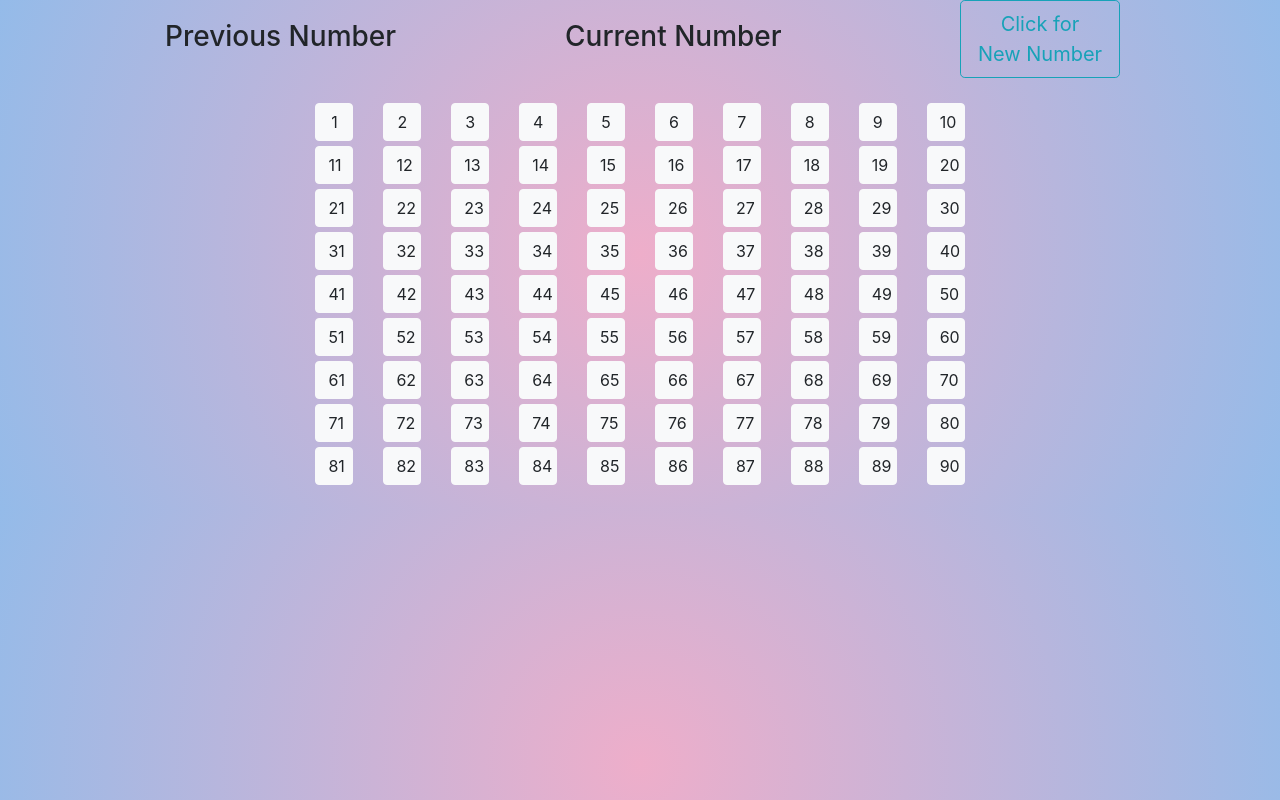
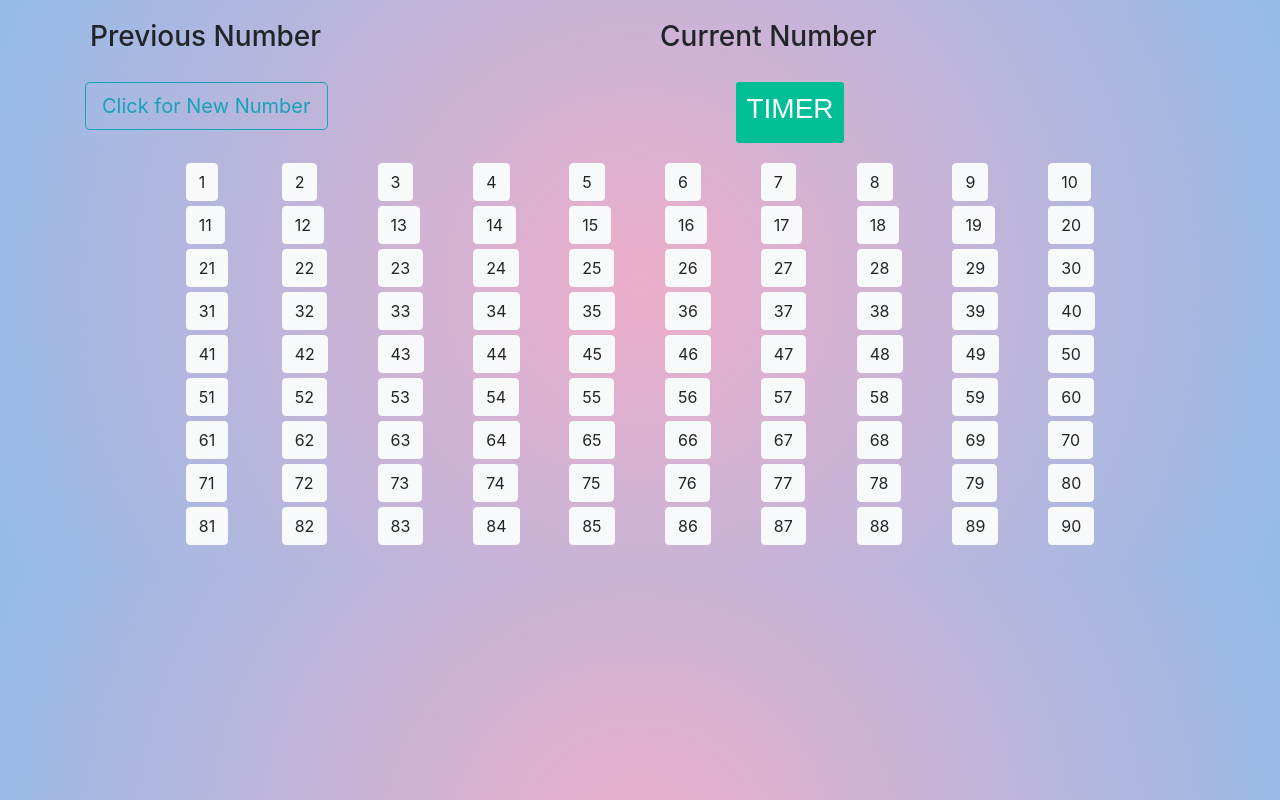
Before and after one commit to aadijain725/Tambola, a plain HTML site: page game.html in a window 1280 px wide. Drawn offline with nearby package versions, Linux system fonts and the light colour scheme.

Commit message:
Added timer and made respnsive

```diff
--- a/css/game.css
+++ b/css/game.css
@@ -19,3 +19,31 @@ img {
 button {
     margin-bottom: 5px;
 }
+
+.clock {
+    padding: 15px;
+    border-radius: 3px;
+    background: #00816A;
+    display: inline-block;
+}
+
+.small-text{
+    padding-top: 5px;
+    font-size: 16px;
+}
+
+#clockdiv{
+    font-family: sans-serif;
+    color: #fff;
+    display: inline-block;
+    font-weight: 100;
+    text-align: center;
+    font-size: 30px;
+}
+
+#clockdiv > div{
+    padding: 10px;
+    border-radius: 3px;
+    background: #00BF96;
+    display: inline-block;
+}
--- a/game.html
+++ b/game.html
@@ -8,7 +8,7 @@
     <link rel="stylesheet" href="css/game.css">
 </head>
 <body>
-    <div class="container-lg">
+    <div class="container">
 <!--        <div class="row justify-content-md-center">-->
 <!--            <div class="col-8" id="current-image">-->
 <!--                <p id="text">-->
@@ -18,25 +18,32 @@
 <!--            </div>-->
 <!--        </div>-->
         <div class="row justify-content-center">
-            <div class="col-lg-4 justify-content-center" id="prev-image">
-                <h3 class="red"> Previous Number </h3>
+<!--            <div class="col-xl-12 justify-content-center">-->
+
+                <div class="col justify-content-center" id="prev-image">
+                    <h3 class="red"> Previous Number </h3>
+                </div>
+                <div class="col justify-content-center" id="curr-image">
+                    <h3 class="red"> Current Number </h3>
+                </div>
+<!--            </div>-->
+        </div>
+        <div class="row justify-content-center">
+            <div class="col">
+                <button class="btn btn-outline-info btn-lg" id="button"> Click for New Number </button>
             </div>
-
-            <div class="col-lg-4 justify-content-center" id="curr-image">
-                <h3 class="red"> Current Number </h3>
-            </div>
-            <div class="col-2 align-content-between">
-                <button class="btn btn-outline-info btn-lg btn-block" id="button"> Click for New Number </button>
-            </div>
-        </div>
-
-        <div class="row justify-content-center">
-            <div class="col-lg-9 justify-content-center">
-                <div class="justify-content-center" id="board-container">
+            <div class="col">
+                <div class="col-6" id="clockdiv">
+                    <div class="small-text" >
+                        <h3 id ="second-span">TIMER</h3>
+                    </div>
                 </div>
             </div>
         </div>
-
+        <div class="row">
+            <div class="col-12 " id="board-container">
+            </div>
+        </div>
     </div>
     <script src="https://code.jquery.com/jquery-3.4.1.slim.min.js" integrity="sha384-J6qa4849blE2+poT4WnyKhv5vZF5SrPo0iEjwBvKU7imGFAV0wwj1yYfoRSJoZ+n" crossorigin="anonymous"></script>
     <script src="https://cdn.jsdelivr.net/npm/popper.js@1.16.0/dist/umd/popper.min.js" integrity="sha384-Q6E9RHvbIyZFJoft+2mJbHaEWldlvI9IOYy5n3zV9zzTtmI3UksdQRVvoxMfooAo" crossorigin="anonymous"></script>
--- a/js/game.js
+++ b/js/game.js
@@ -10,11 +10,15 @@
 
     let set = [];
     let prev;
-    let textPrev = document.createElement("h3");
+    const textPrev = document.createElement("h3");
     textPrev.innerText = "Previous Number";
 
-    let textNext = document.createElement("h3");
+    const textNext = document.createElement("h3");
     textNext.innerText = "Current Number";
+
+    let timer = null;
+    let t = 0;
+
     /**
      *  Add a function that will be called when the window is loaded.
      */
@@ -46,7 +50,7 @@
                 numberButton.type = "button";
                 numberButton.classList.add("btn");
                 numberButton.classList.add("btn-light");
-                numberButton.classList.add("btn-block");
+                // numberButton.classList.add("");
                 numberButton.id = col + (row * 10) + "";
 
                 let c = document.createElement("div");
@@ -67,41 +71,38 @@
         //         });
     }
 
-    // Board
-    // shuffle - shouldnt matter but could add....
 
+
+    // TODO: timer - 20s when start downloading
+    // TODO: shuffle - shouldnt matter but could add....
     function printNumber() {
+
         let container = id("curr-image");
         let prevContainer = id("prev-image");
 
+        // Number gen
         let currSize = set.length;
         let index = Math.floor(Math.random() * currSize);
         let number = set[index];
-        console.log("number is: " + number);
+        set.splice(index,1);
 
-        // <div class="carousel-item">
-        //  <img src="..." class="d-block w-100" alt="...">
-        //  </div>
-
-        set.splice(index,1);
-        console.log("index: " + index);
-        console.log("set: " + set);
-
+        // Img set
         let image = document.createElement("img");
         image.src = "images/" + number + ".png";
         image.alt = "number is " + number;
-        // image.classList.add("d-block");
-        image.classList.add("card-img-top");
-        //image.classList.add("width = 100");
 
         let download = document.createElement("a");
         download.href = "images/" + number + ".png";
         download.setAttribute("download", "number " + number);
         download.appendChild(image);
+        download.addEventListener("click", ()=> {
+            t = 20;
+            timer = setInterval(updateClock, 1500);
+        });
 
 
         let item = document.createElement("div");
-        item.classList.add("card");
+        item.classList.add("justify-content-center");
         item.appendChild(download);
 
         if(prev) {
@@ -115,10 +116,22 @@
         container.appendChild(item);
         prev = item;
 
+        // Board Highlighting
         let numberButton = id(number);
         numberButton.classList.remove("btn-light");
         numberButton.classList.add("btn-dark");
     }
+
+    function updateClock() {
+        const secondsSpan = id("second-span");
+        secondsSpan.innerText = t;
+        if (t <= 0) {
+            clearInterval(timer);
+            secondsSpan.innerText = "TIME UP";
+        } else {
+            t--;
+        }
+    };
 
 
     /**
```
